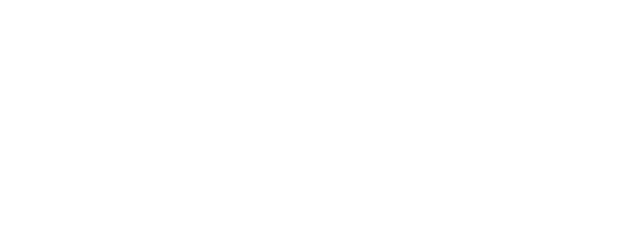
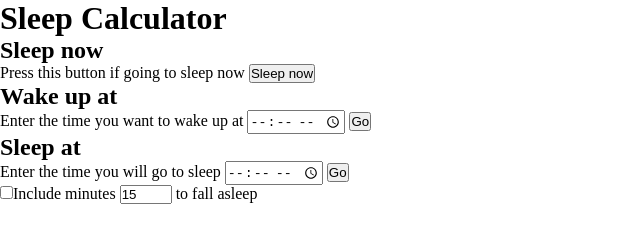
Before and after one commit to robsassack/sleep-calc, a website built with webpack: page dist/index.html in a window 1280 px wide. Shown: the whole page, without its empty margins (0-640 px from the left). Built offline with Linux system fonts and the light colour scheme.

Commit message:
Main page layout created

```diff
--- a/package.json
+++ b/package.json
@@ -12,6 +12,7 @@
     "eslint": "^8.21.0",
     "eslint-config-airbnb-base": "^15.0.0",
     "eslint-plugin-import": "^2.26.0",
+    "style-loader": "^3.3.1",
     "webpack": "^5.74.0",
     "webpack-cli": "^4.10.0"
   }
--- a/src/index.js
+++ b/src/index.js
@@ -0,0 +1 @@
+import './style.css';
--- /dev/null
+++ b/src/style.css
@@ -0,0 +1,4 @@
+* {
+  margin: 0;
+  padding: 0;
+}
```
Also changed, not shown: dist/index.html, dist/main.js, 1 other file.
